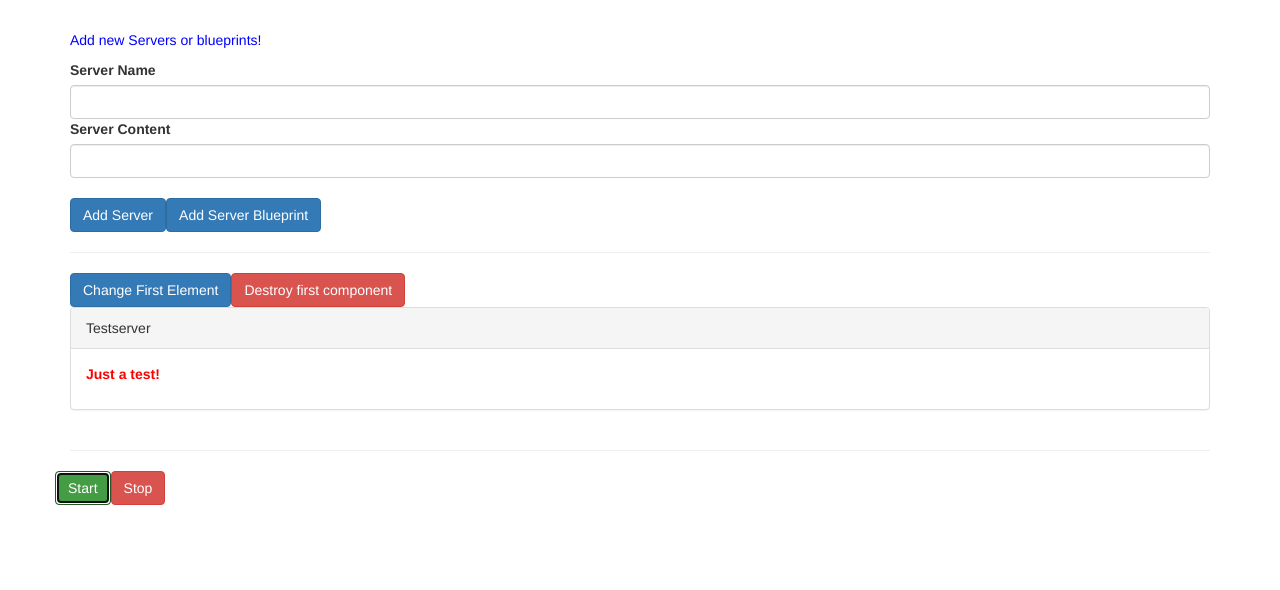
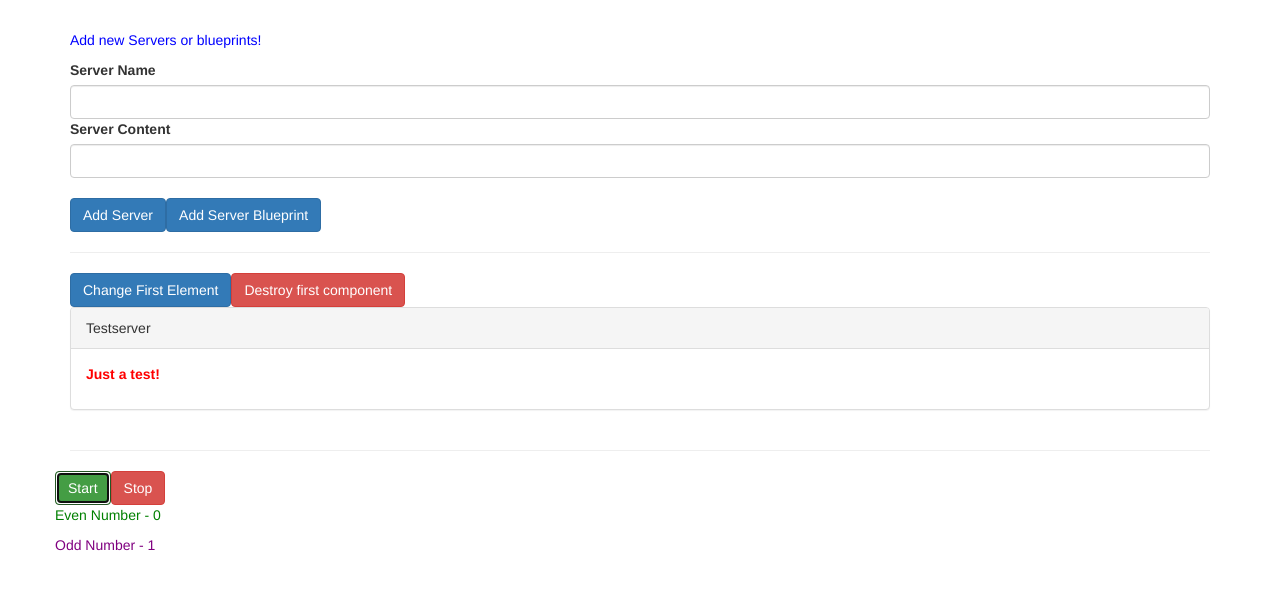
Before and after one commit to daltondaytonsandbox/databinding, an Angular app: page / in a window 1280 px wide. Both pictures are taken after a click on the button "Start". Shown: the top 590 px of the page. Built offline with nearby package versions, Linux system fonts and the light colour scheme.

Commit message:
add section to app component that cycles throught the numArray, determines if it's even or odd, then adds the correct component

```diff
--- a/src/app/app.component.html
+++ b/src/app/app.component.html
@@ -43,5 +43,13 @@
             (gameStarted)="startGame($event)"
             (gameStopped)="stopGame($event)"
         ></app-game-control>
+        <div *ngFor="let item of theNumberArray; let i = index">
+            <ng-container *ngIf="i % 2 == 0; else odd">
+                <app-even [theNum]="item"></app-even>
+            </ng-container>
+            <ng-template #odd>
+                <app-odd [theNum]="item"></app-odd>
+            </ng-template>
+        </div>
     </div>
 </div>
--- a/src/app/app.component.ts
+++ b/src/app/app.component.ts
@@ -10,6 +10,7 @@ export class AppComponent {
         { type: 'server', name: 'Testserver', content: 'Just a test!' },
     ];
     theNumber = 0;
+    theNumberArray = [];
 
     onServerAdded(serverData: { serverName: string; serverContent: string }) {
         this.serverElements.push({
@@ -42,6 +43,7 @@ export class AppComponent {
 
     startGame() {
         console.log('startGame() called.');
+        this.theNumberArray.push(this.theNumber);
         this.theNumber += 1;
         console.log(this.theNumber);
     }
--- a/src/app/even/even.component.html
+++ b/src/app/even/even.component.html
@@ -1 +1 @@
-<p>even works!</p>
+<p style="color: green;">Even Number - {{ theNum }}</p>
--- a/src/app/odd/odd.component.html
+++ b/src/app/odd/odd.component.html
@@ -1 +1 @@
-<p>odd works!</p>
+<p style="color: purple;">Odd Number - {{ theNum }}</p>
```
Also changed, not shown: src/app/even/even.component.ts (+7 -8 lines), src/app/odd/odd.component.ts (+7 -8 lines).
